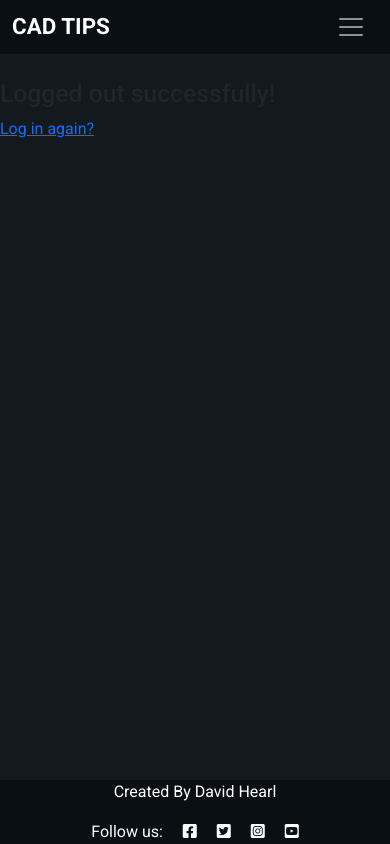
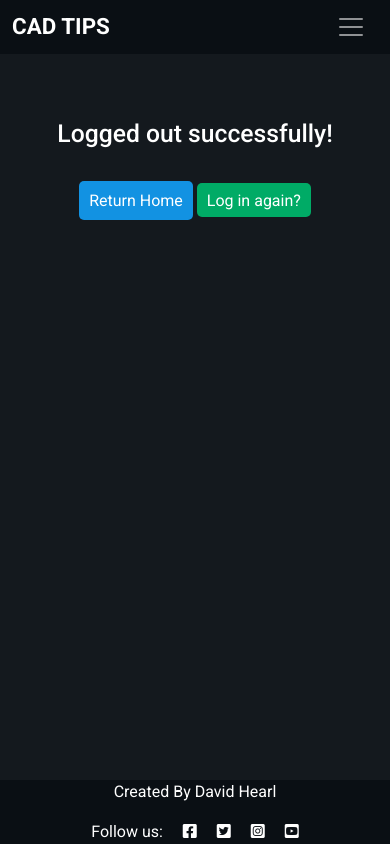
Before and after one commit to DavidHearl/inventor-blog, a Django app: page /logout/ in a window 390 px wide. Run offline with Django 3.2, Linux system fonts and the light colour scheme.

Commit message:
save before overhall to fix all issues

```diff
--- a/blog/templates/views/logout.html
+++ b/blog/templates/views/logout.html
@@ -1,10 +1,15 @@
 {% extends 'base.html' %}
 
- {% block content %}
+{% block content %}
 
- <h2>Logged out successfully! </h2>
- <div>
-    <a href="{% url 'login' %}">Log in again?</a>
- </div>
+<div class="container">
+	<div class="row center">
+		<div class="col">
+			<h2 class="label">Logged out successfully! </h2>
+			<a class="home-button" href="{% url 'home' %}">Return Home</a>
+			<a class="login-button" href="{% url 'login' %}">Log in again?</a>
+		</div>
+	</div>
+</div>
 
- {% endblock %}
+{% endblock %}
--- a/inventorblog/settings.py
+++ b/inventorblog/settings.py
@@ -34,13 +34,9 @@ INSTALLED_APPS = [
     'django.contrib.sessions',
     'django.contrib.messages',
     'django.contrib.sites',
-    # 'allauth',
-    # 'allauth.account',
-    # 'allauth.socialaccount',
     'cloudinary_storage',
     'django.contrib.staticfiles',
     'cloudinary',
-    # 'django_summernote',
     'crispy_forms',
     'blog',
 ]
--- a/inventorblog/urls.py
+++ b/inventorblog/urls.py
@@ -1,3 +1,6 @@
+"""
+Inventorblog urls
+"""
 from django.contrib import admin
 from django.urls import path, include
 
--- a/requirements.txt
+++ b/requirements.txt
@@ -3,14 +3,8 @@ cloudinary==1.29.0
 dj-database-url==0.5.0
 dj3-cloudinary-storage==0.0.6
 Django==3.2
-django-allauth==0.50.0
 django-crispy-forms==1.14.0
-django-summernote==0.8.20.0
 gunicorn==20.1.0
-oauthlib==3.2.0
 psycopg2==2.9.3
-PyJWT==2.3.0
-python3-openid==3.2.0
 pytz==2022.1
-requests-oauthlib==1.3.1
 sqlparse==0.4.2
--- a/static/css/style.css
+++ b/static/css/style.css
@@ -1,6 +1,46 @@
 body{
     font-family: 'Roboto', sans-serif;
     background-color: rgb(20, 25, 30);
+    color: #fff;
+}
+
+/* Global */
+
+.center{
+    text-align: center;
+}
+
+.home-button{
+    background-color: #1292e2;
+    padding: 10px;
+    border-radius: 5px;
+    color: #fff;
+    text-decoration: none;
+}
+
+.login-button{
+    background-color:#00ab66;
+    border-radius: 5px;
+    padding: 7.5px 10px;
+    color: #fff;
+    text-decoration: none;
+    border: none;
+}
+
+.register-button{
+    background-color:#fff;
+    border-radius: 5px;
+    padding: 10px;
+    color: #1292e2;
+    text-decoration: none;
+}
+
+.alert{
+    text-align: center;
+}
+
+.label{
+    margin: 40px 0;
 }
 
 /* ----- Navigation ----- */
--- a/static/js/script.js
+++ b/static/js/script.js
@@ -1,5 +1,3 @@
-console.log("Hello World")
-
 // Automatically close alert after 3 seconds
 setTimeout(function () {
     let messages = document.getElementById('msg');
--- a/templates/base.html
+++ b/templates/base.html
@@ -60,7 +60,7 @@
     <!-- Alerts -->
     <div class="container">
         <div class="row">
-            <div class="col-md-8">
+            <div class="col-md-12">
                 {% for message in messages %}
                 <div class="alert alert-{{ message.tags }} alert-dismissible fade show" id="msg" role="alert">
                     {{ message | safe }}
```
Also changed, not shown: blog/templates/views/login.html (+5 -6 lines), blog/templates/views/post_detail.html (+31 -10 lines), blog/tests/test_views.py (+67 -47 lines), README.md, blog/migrations/0002_auto_20220429_0104.py (deleted).
